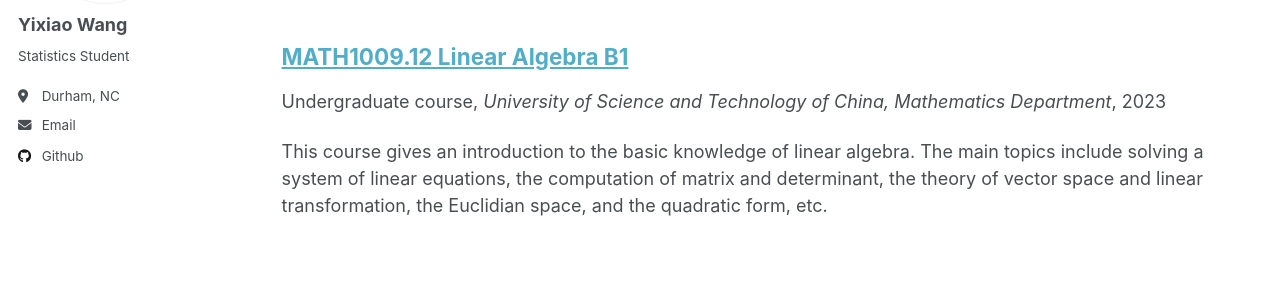
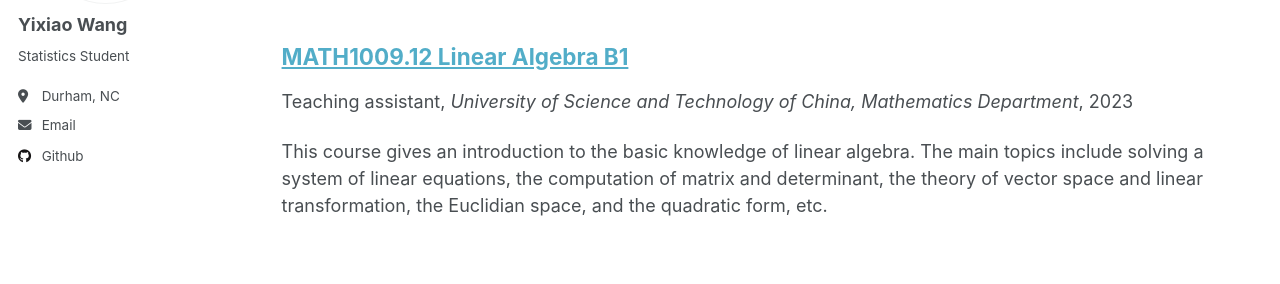
Before and after one commit to Yixiao-Wang-Stats/Yixiao-Wang-Stats.github.io, a Jekyll site: the page built from _pages/teaching.html, in a window 1280 px wide and 981 px high. Shown: the part 331-615 px from the top of the window. Built offline with Jekyll 4.4.1, drawn with Linux system fonts in a browser that asks for light colours; a script that is not in the unit is left out.

Commit message:
Update 2023-Spring-MATH1009-Linear-Algebra-B1.md

```diff
--- a/_teaching/2023-Spring-MATH1009-Linear-Algebra-B1.md
+++ b/_teaching/2023-Spring-MATH1009-Linear-Algebra-B1.md
@@ -1,11 +1,12 @@
 ---
 title: "MATH1009.12 Linear Algebra B1"
 collection: teaching
-type: "Undergraduate course"
+type: "Teaching assistant"
 permalink: /teaching/2023-Spring-MATH1009-Linear-Algebra-B1
 venue: "University of Science and Technology of China, Mathematics Department"
 date: 2023-03-01
 description: "The epiviz.gl project is meant to visualize genomic data using webgl and webworkers, in an effort to give a fluid, high-performance user experience. Visualizations are defined via a declarative specification."
+imgLink: 'profile.png'
 location: "Anhui, China"
 ---
 
```
